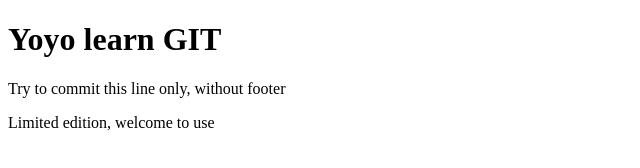
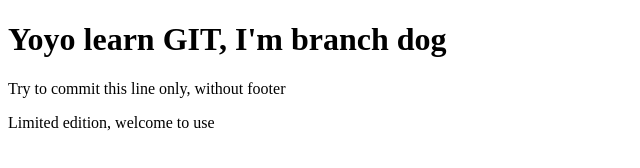
Before and after one commit to Jennifer7793/Git_prac, a plain HTML site: page index.html in a window 1280 px wide. Shown: the whole page, without its empty margins (0-640 px from the left). Drawn offline with Linux system fonts and the light colour scheme.

Commit message:
index change to dog branch

```diff
--- a/index.html
+++ b/index.html
@@ -7,7 +7,7 @@
   <title>Document</title>
 </head>
 <body>
-	<h1>Yoyo learn GIT</h1>
+	<h1>Yoyo learn GIT, I'm branch dog</h1>
 	<p>Try to commit this line only, without footer</p>
 	<div id="footer">
 		Limited edition, welcome to use
```
